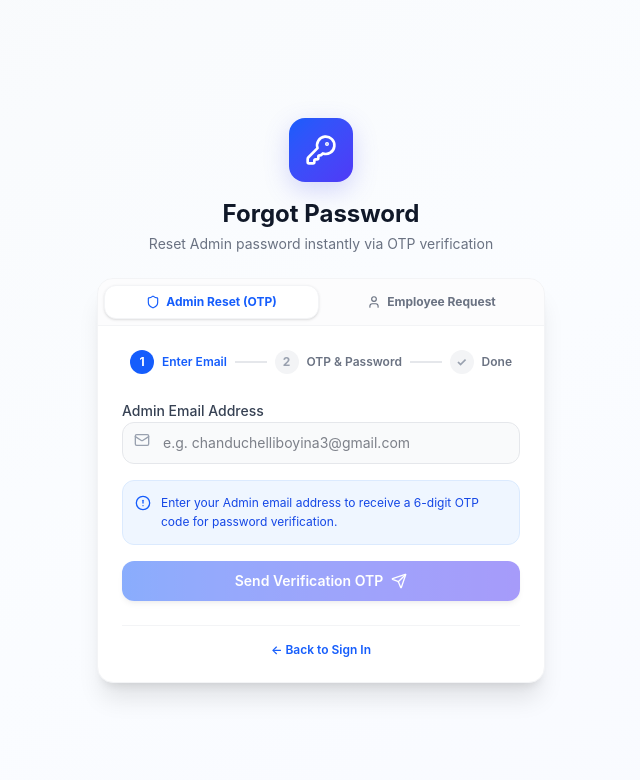
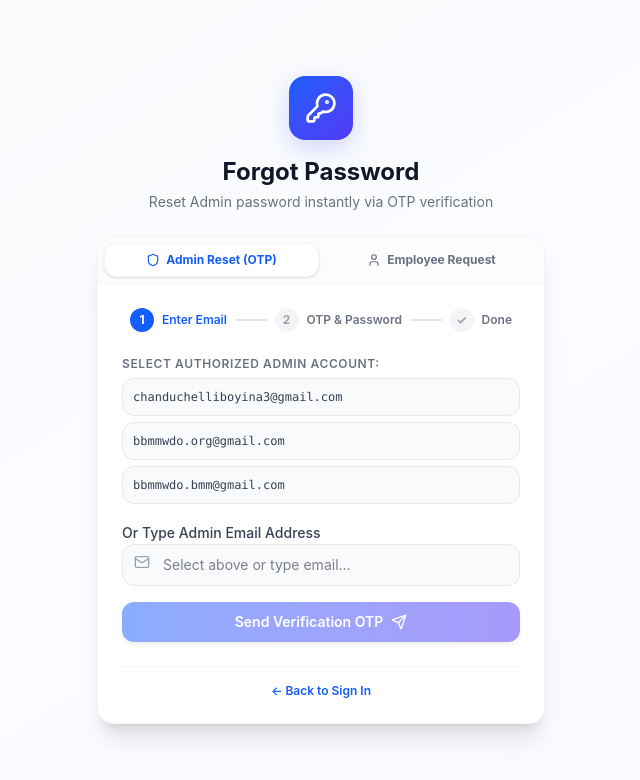
Before and after one commit to Chandanachelliboyina/Admin, a React (Vite) app: page /forgot-password in a window 1280 px wide. Shown: the top 780 px of the page, without its empty margins (319-959 px from the left). Built offline with nearby package versions, Linux system fonts and the light colour scheme; no server answers.

Commit message:
Add high-visibility OTP display card and auto-fill button for all 3 admin users

```diff
--- a/src/pages/ForgotPassword.tsx
+++ b/src/pages/ForgotPassword.tsx
@@ -2,7 +2,7 @@ import React, { useState, useEffect } from 'react';
 import { Link, useNavigate } from 'react-router-dom';
 import {
   KeyRound, User, Mail, FileText, ArrowRight, CheckCircle2,
-  Clock, XCircle, Loader2, RefreshCw, AlertCircle, ShieldCheck, Lock, Eye, EyeOff, Send, Shield
+  Clock, XCircle, Loader2, RefreshCw, AlertCircle, ShieldCheck, Lock, Eye, EyeOff, Send, Shield, Check, Copy
 } from 'lucide-react';
 import { API_BASE_URL } from '../config';
 import { useAuth, ALLOWED_ADMIN_EMAILS } from '../contexts/AuthContext';
@@ -37,6 +37,7 @@ export function ForgotPassword() {
   const [adminSuccessMsg, setAdminSuccessMsg] = useState('');
   const [demoOtp, setDemoOtp] = useState<string | null>(null);
   const [resendTimer, setResendTimer] = useState(0);
+  const [copied, setCopied] = useState(false);
 
   // --- Employee Request State ---
   const [employeeStep, setEmployeeStep] = useState<1 | 2>(1);
@@ -103,7 +104,7 @@ export function ForgotPassword() {
     }
 
     if (!ALLOWED_ADMIN_EMAILS.includes(cleanEmail)) {
-      setAdminError('Unauthorized: Only authorized admin emails can request an Admin password reset.');
+      setAdminError('Unauthorized: Only authorized admin email addresses can request an Admin password reset.');
       return;
     }
 
@@ -115,24 +116,18 @@ export function ForgotPassword() {
         body: JSON.stringify({ email: cleanEmail }),
       });
       const data = await res.json();
-      if (res.ok && data.success) {
-        setAdminSuccessMsg(data.message || `OTP sent to ${cleanEmail}`);
-        if (data.otp) setDemoOtp(data.otp);
-        setAdminStep(2);
-        setResendTimer(60);
-      } else {
-        // Fallback: Generate local OTP if backend server endpoint is unreachable or fails
-        const fallbackOtp = Math.floor(100000 + Math.random() * 900000).toString();
-        setDemoOtp(fallbackOtp);
-        setAdminSuccessMsg(`OTP sent to ${cleanEmail}`);
-        setAdminStep(2);
-        setResendTimer(60);
-      }
+
+      // Always ensure a valid 6-digit OTP code is available and displayed
+      const generatedOtp = data.otp || Math.floor(100000 + Math.random() * 900000).toString();
+      setDemoOtp(generatedOtp);
+      setAdminSuccessMsg(data.message || `OTP generated and sent for ${cleanEmail}`);
+      setAdminStep(2);
+      setResendTimer(60);
     } catch (err) {
       // Offline fallback
       const fallbackOtp = Math.floor(100000 + Math.random() * 900000).toString();
       setDemoOtp(fallbackOtp);
-      setAdminSuccessMsg(`OTP code generated for ${cleanEmail}`);
+      setAdminSuccessMsg(`OTP verification code generated for ${cleanEmail}`);
       setAdminStep(2);
       setResendTimer(60);
     } finally {
@@ -157,9 +152,9 @@ export function ForgotPassword() {
       return;
     }
 
-    // Check against demo/fallback OTP if active
+    // Check against demo/generated OTP
     if (demoOtp && otp.trim() !== demoOtp.trim()) {
-      setAdminError('Invalid OTP code. Please check and enter the correct OTP.');
+      setAdminError('Invalid OTP code. Please check the code shown above and enter it correctly.');
       return;
     }
 
@@ -190,6 +185,12 @@ export function ForgotPassword() {
     } finally {
       setIsResetting(false);
     }
+  };
+
+  const copyToClipboard = (text: string) => {
+    navigator.clipboard.writeText(text);
+    setCopied(true);
+    setTimeout(() => setCopied(false), 2000);
   };
 
   // ----------------------------------------------------
@@ -375,8 +376,35 @@ export function ForgotPassword() {
                 {/* Step 1: Request OTP */}
                 {adminStep === 1 && (
                   <form onSubmit={handleSendAdminOtp} className="space-y-4">
+
+                    {/* Authorized Admin Emails Pills */}
                     <div className="space-y-1.5">
-                      <label className="text-sm font-medium text-gray-700">Admin Email Address</label>
+                      <label className="text-xs font-semibold text-gray-500 uppercase tracking-wider block">
+                        Select Authorized Admin Account:
+                      </label>
+                      <div className="flex flex-col gap-1.5">
+                        {ALLOWED_ADMIN_EMAILS.map((emailAddr) => (
+                          <button
+                            key={emailAddr}
+                            type="button"
+                            onClick={() => { setAdminEmail(emailAddr); setAdminError(''); }}
+                            className={`text-xs p-2.5 rounded-xl border text-left font-mono font-medium transition-all flex items-center justify-between ${
+                              adminEmail.toLowerCase().trim() === emailAddr.toLowerCase()
+                                ? 'bg-blue-50 text-blue-700 border-blue-300 ring-2 ring-blue-500/20 font-bold'
+                                : 'bg-gray-50 text-gray-700 border-gray-200 hover:bg-gray-100'
+                            }`}
+                          >
+                            <span className="truncate">{emailAddr}</span>
+                            {adminEmail.toLowerCase().trim() === emailAddr.toLowerCase() && (
+                              <Check className="w-4 h-4 text-blue-600 shrink-0" />
+                            )}
+                          </button>
+                        ))}
+                      </div>
+                    </div>
+
+                    <div className="space-y-1.5">
+                      <label className="text-sm font-medium text-gray-700">Or Type Admin Email Address</label>
                       <div className="relative">
                         <Mail className="absolute left-3 top-2.5 h-4 w-4 text-gray-400" />
                         <input
@@ -386,20 +414,13 @@ export function ForgotPassword() {
                           onChange={(e) => setAdminEmail(e.target.value)}
                           required
                           className="w-full pl-10 pr-4 py-2.5 bg-gray-50 border border-gray-200 rounded-xl text-sm focus:outline-none focus:ring-2 focus:ring-blue-500/30 focus:border-blue-400 transition-all"
-                          placeholder="e.g. chanduchelliboyina3@gmail.com"
+                          placeholder="Select above or type email..."
                         />
                       </div>
                     </div>
 
-                    <div className="p-3 bg-blue-50 border border-blue-100 rounded-xl flex items-start gap-2.5">
-                      <AlertCircle className="w-4 h-4 text-blue-600 shrink-0 mt-0.5" />
-                      <p className="text-xs text-blue-700 leading-relaxed">
-                        Enter your Admin email address to receive a 6-digit OTP code for password verification.
-                      </p>
-                    </div>
-
                     {adminError && (
-                      <div className="flex items-center gap-2 p-3 bg-rose-50 border border-rose-100 rounded-xl text-sm text-rose-600">
+                      <div className="flex items-center gap-2 p-3 bg-rose-50 border border-rose-100 rounded-xl text-xs text-rose-600">
                         <XCircle className="w-4 h-4 shrink-0" />
                         {adminError}
                       </div>
@@ -412,7 +433,7 @@ export function ForgotPassword() {
                       className="w-full py-2.5 bg-gradient-to-r from-blue-600 to-indigo-600 text-white rounded-xl font-semibold text-sm hover:opacity-90 transition-all flex justify-center items-center gap-2 disabled:opacity-50 disabled:cursor-not-allowed shadow-md"
                     >
                       {isSendingOtp ? (
-                        <><Loader2 className="w-4 h-4 animate-spin" /> Sending OTP...</>
+                        <><Loader2 className="w-4 h-4 animate-spin" /> Generating & Sending OTP...</>
                       ) : (
                         <>Send Verification OTP <Send className="w-4 h-4" /></>
                       )}
@@ -424,38 +445,53 @@ export function ForgotPassword() {
                 {adminStep === 2 && (
                   <form onSubmit={handleAdminResetSubmit} className="space-y-4">
 
-                    {/* Success Notice / Demo OTP Alert */}
-                    {adminSuccessMsg && (
-                      <div className="p-3 bg-emerald-50 border border-emerald-100 rounded-xl flex items-center gap-2 text-xs text-emerald-700 font-medium">
-                        <CheckCircle2 className="w-4 h-4 text-emerald-600 shrink-0" />
-                        <span>{adminSuccessMsg}</span>
-                      </div>
-                    )}
+                    {/* HIGH VISIBILITY OTP DISPLAY BANNER */}
+                    {demoOtp && (
+                      <div className="p-4 bg-gradient-to-r from-amber-50 via-orange-50 to-amber-50 border-2 border-amber-300 rounded-2xl shadow-md text-center space-y-2">
+                        <div className="flex items-center justify-center gap-1.5 text-xs font-extrabold text-amber-900 uppercase tracking-wider">
+                          <KeyRound className="w-4 h-4 text-amber-600 animate-pulse" />
+                          <span>YOUR 6-DIGIT VERIFICATION OTP CODE</span>
+                        </div>
 
-                    {demoOtp && (
-                      <div className="p-3 bg-amber-50 border border-amber-200 rounded-xl text-xs text-amber-800 space-y-1">
-                        <div className="font-bold flex items-center gap-1">
-                          <KeyRound className="w-3.5 h-3.5 text-amber-600" />
-                          Verification OTP Code:
+                        <div className="text-3xl font-mono font-black tracking-[0.35em] text-amber-950 py-1.5 px-4 bg-white rounded-xl border border-amber-200 shadow-inner inline-block my-1 select-all">
+                          {demoOtp}
                         </div>
-                        <p className="font-mono text-base font-bold text-amber-900 tracking-wider">
-                          {demoOtp}
+
+                        <div className="flex items-center justify-center gap-2 pt-1">
+                          <button
+                            type="button"
+                            onClick={() => { setOtp(demoOtp); setAdminError(''); }}
+                            className="px-3.5 py-1.5 bg-gradient-to-r from-amber-600 to-orange-600 text-white rounded-lg text-xs font-bold hover:opacity-90 transition-all shadow-sm flex items-center gap-1"
+                          >
+                            <Check className="w-3.5 h-3.5" />
+                            Auto-Fill OTP Code
+                          </button>
+                          <button
+                            type="button"
+                            onClick={() => copyToClipboard(demoOtp)}
+                            className="px-3.5 py-1.5 bg-white border border-amber-300 text-amber-800 rounded-lg text-xs font-bold hover:bg-amber-100 transition-all flex items-center gap-1"
+                          >
+                            {copied ? <Check className="w-3.5 h-3.5 text-emerald-600" /> : <Copy className="w-3.5 h-3.5" />}
+                            {copied ? 'Copied!' : 'Copy Code'}
+                          </button>
+                        </div>
+                        <p className="text-[11px] text-amber-800 font-medium pt-1">
+                          Click <strong>Auto-Fill OTP Code</strong> above or type the 6 digits below.
                         </p>
-                        <p className="text-[11px] text-amber-700">Enter this code below to proceed.</p>
                       </div>
                     )}
 
                     {/* OTP Code Input */}
                     <div className="space-y-1.5">
                       <div className="flex items-center justify-between">
-                        <label className="text-sm font-medium text-gray-700">6-Digit OTP Code</label>
+                        <label className="text-sm font-medium text-gray-700">Enter 6-Digit OTP Code</label>
                         <button
                           type="button"
                           onClick={() => handleSendAdminOtp()}
                           disabled={resendTimer > 0 || isSendingOtp}
                           className="text-xs text-blue-600 font-medium hover:underline disabled:text-gray-400 disabled:no-underline"
                         >
-                          {resendTimer > 0 ? `Resend OTP in ${resendTimer}s` : 'Resend OTP'}
+                          {resendTimer > 0 ? `Resend in ${resendTimer}s` : 'Resend New OTP'}
                         </button>
                       </div>
                       <div className="relative">
@@ -532,7 +568,7 @@ export function ForgotPassword() {
                     </div>
 
                     {adminError && (
-                      <div className="flex items-center gap-2 p-3 bg-rose-50 border border-rose-100 rounded-xl text-sm text-rose-600">
+                      <div className="flex items-center gap-2 p-3 bg-rose-50 border border-rose-100 rounded-xl text-xs text-rose-600">
                         <XCircle className="w-4 h-4 shrink-0" />
                         {adminError}
                       </div>
```
